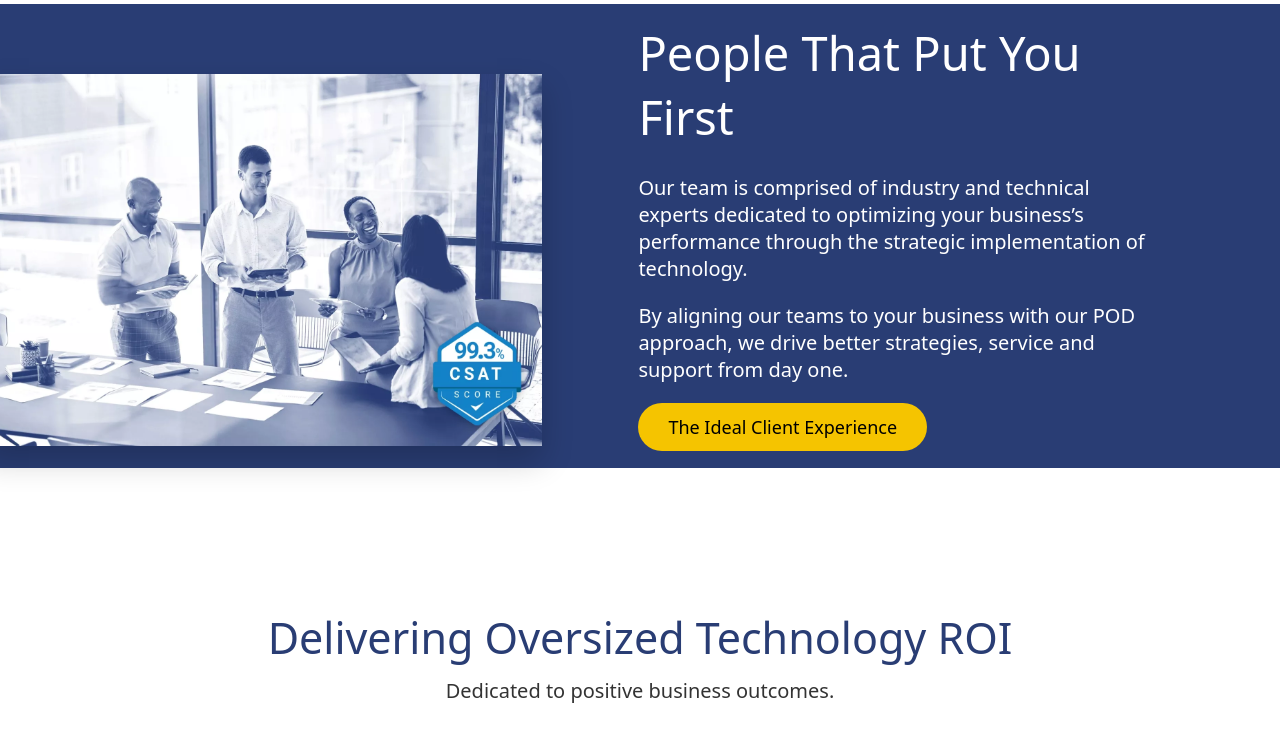
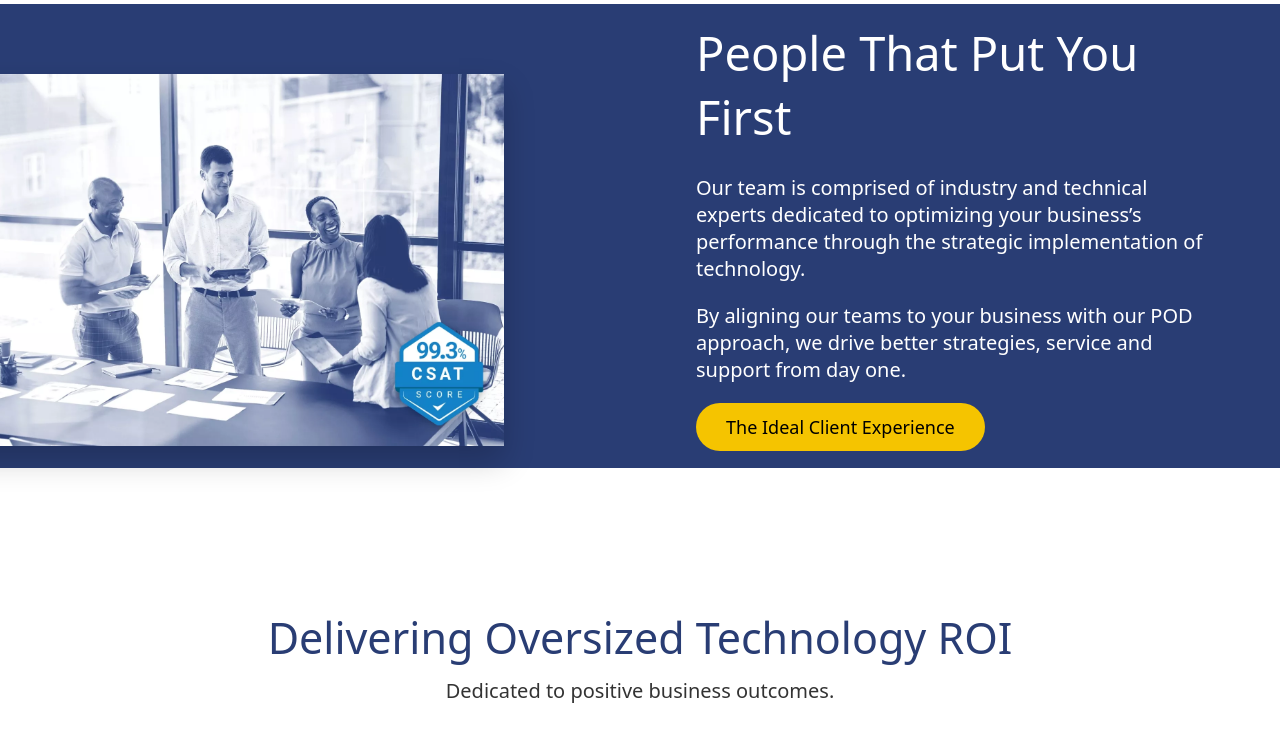
Before and after one commit to arya8855/ThrivesWebPage, a plain HTML site: page index.html in a window 1280 px wide. Shown: the part 1580-2322 px from the top of the page. Drawn offline with Linux system fonts and the light colour scheme.

Commit message:
updated UI

```diff
--- a/styles.css
+++ b/styles.css
@@ -5,11 +5,11 @@
      font-family: system-ui, -apple-system, BlinkMacSystemFont, 'Segoe UI', Roboto, Oxygen, Ubuntu, Cantarell, 'Open Sans', 'Helvetica Neue', sans-serif;
  }
 
- .container {
-    width: 90%;
+ /* .container {
+    width: 100%;
     max-width: 1200px;
     margin: auto;
-}
+} */
 
  .navbar {
      padding: 20px 50px;
@@ -295,7 +295,7 @@
 
  .people-image {
     position: absolute;
-    left: -140px;
+    left: -120px;
     top: -50px;
     box-shadow: 0 15px 30px rgba(0, 0, 0, 0.2);
  }
```
